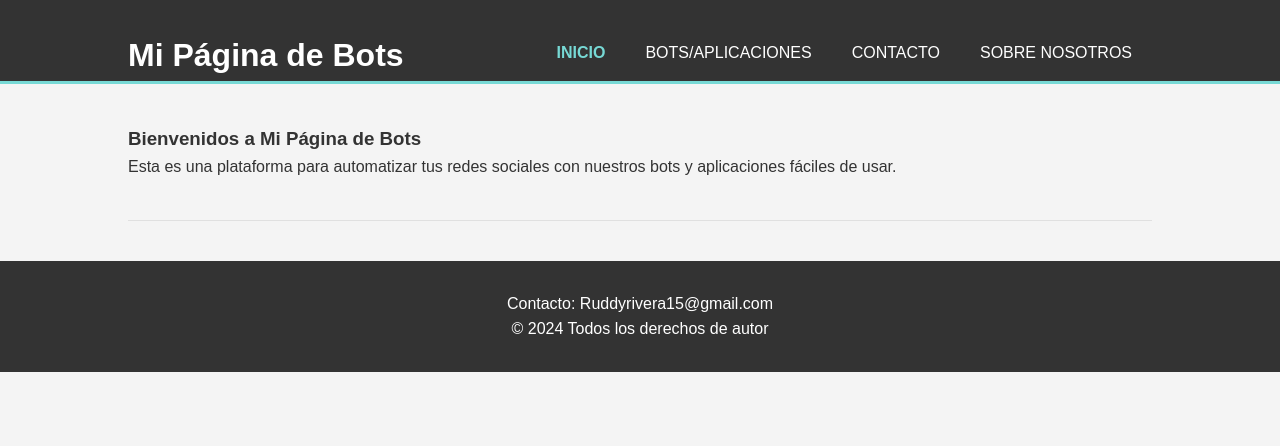
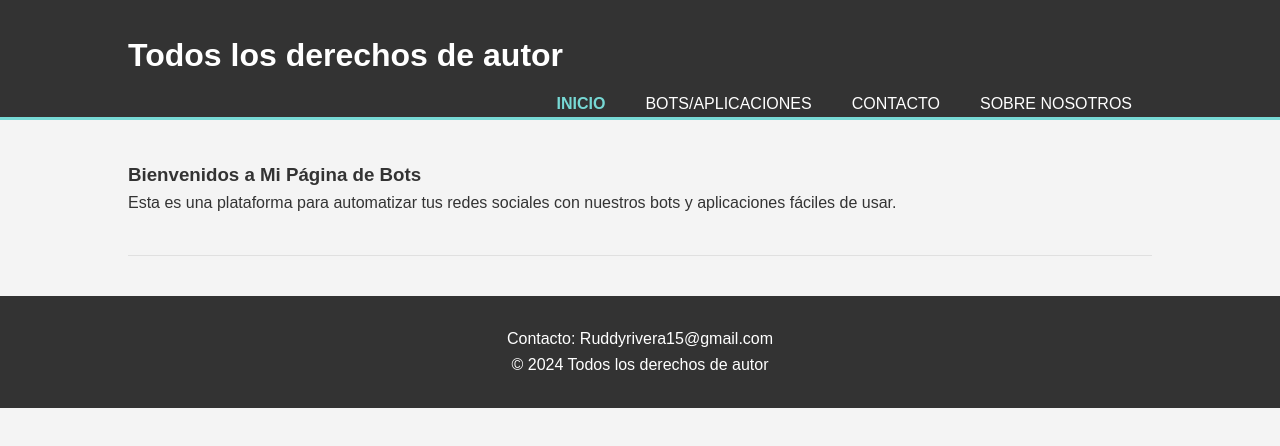
Before and after one commit to Ruddypckl/Ruddypcklgithub.io, a plain HTML site: page index.html in a window 1280 px wide. Drawn offline with Linux system fonts and the light colour scheme.

```diff
--- a/index.html
+++ b/index.html
@@ -10,7 +10,7 @@
     <header>
         <div class="container">
             <div id="branding">
-                <h1>Mi Página de Bots</h1>
+                <h1>Todos los derechos de autor</h1>
             </div>
             <nav>
                 <ul>
```
